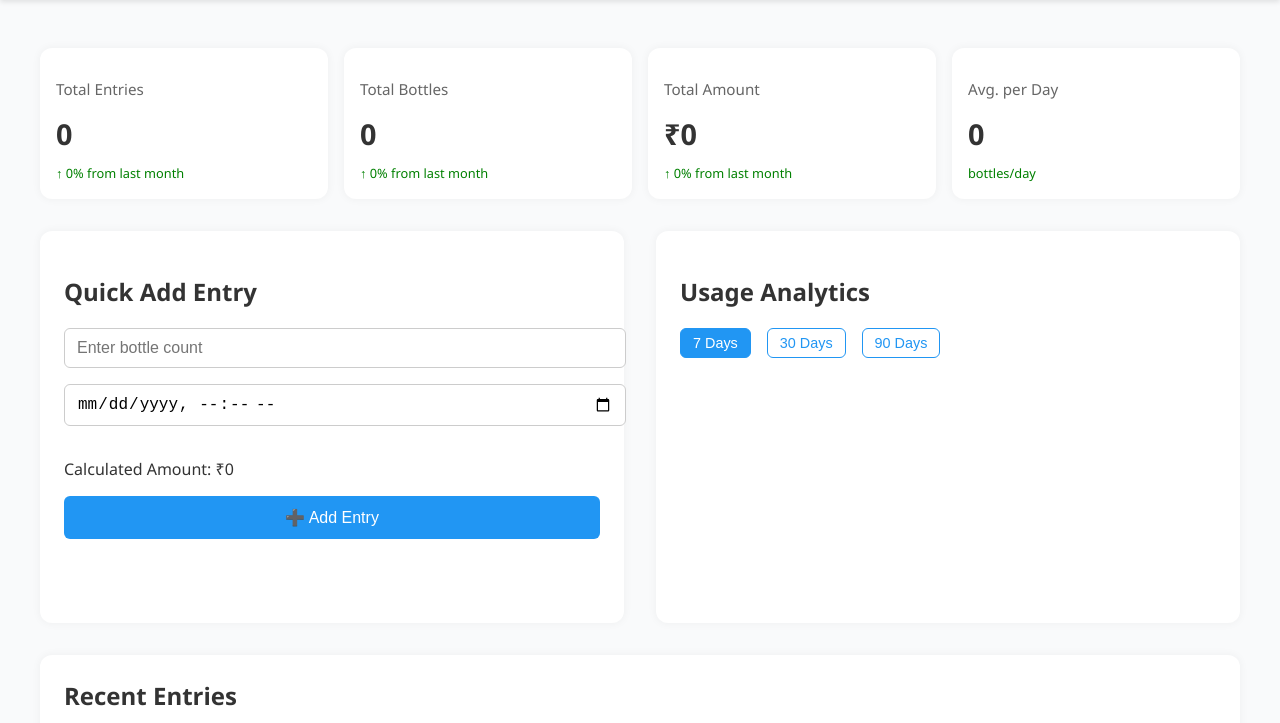
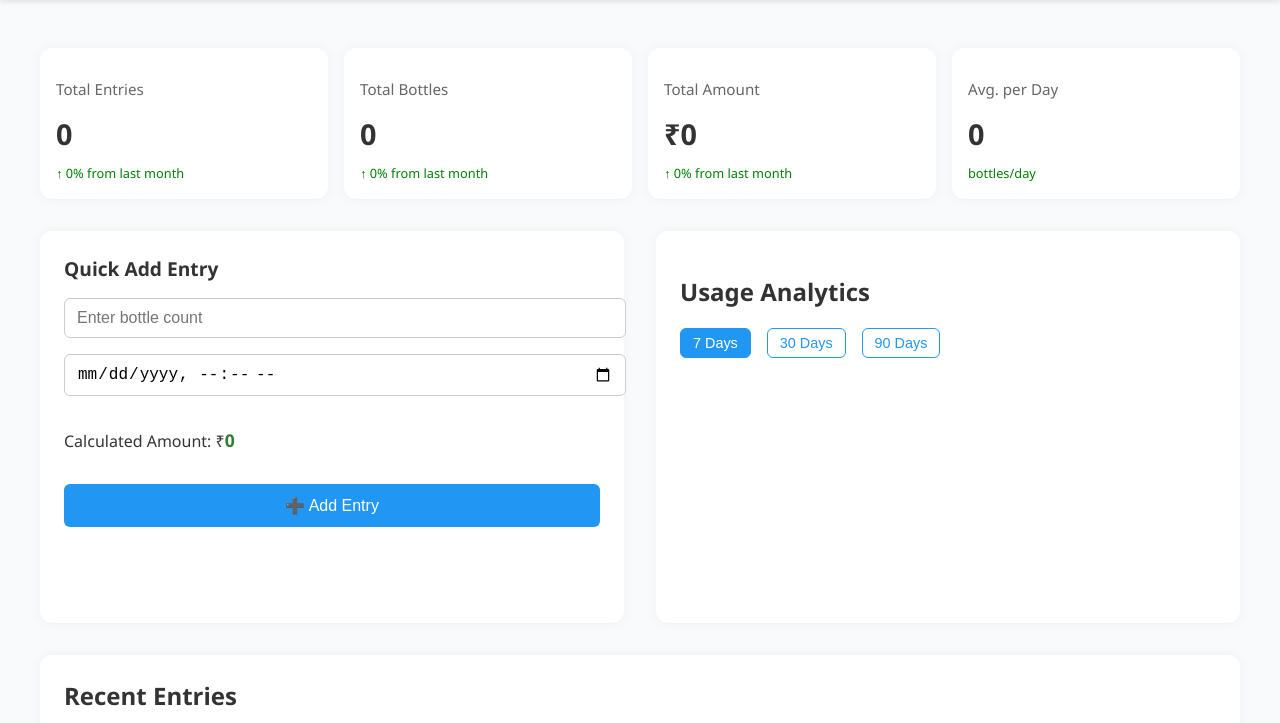
Before and after one commit to rmoharana038/Milk-Bottle-Tracker, a plain HTML site: page index.html in a window 1280 px wide. Shown: the part 77-800 px from the top of the page. Drawn offline with nearby package versions, Linux system fonts and the light colour scheme; no server answers.

Commit message:
Update style.css

```diff
--- a/style.css
+++ b/style.css
@@ -148,14 +148,28 @@ body {
   box-shadow: 0 0 10px rgba(0,0,0,0.05);
 }
 
+.form-card h2 {
+  margin-top: 0;
+  font-size: 1.2rem;
+}
+
 .form-card input,
-.analytics-card input {
+.analytics-card input,
+#entry-datetime {
   width: 100%;
   padding: 10px 12px;
   margin-bottom: 1rem;
   font-size: 1rem;
   border-radius: 6px;
   border: 1px solid #ccc;
+}
+
+#calculated-amount {
+  font-weight: bold;
+  font-size: 1.1rem;
+  color: #2e7d32;
+  margin-bottom: 1rem;
+  display: inline-block;
 }
 
 .form-card button {
```
